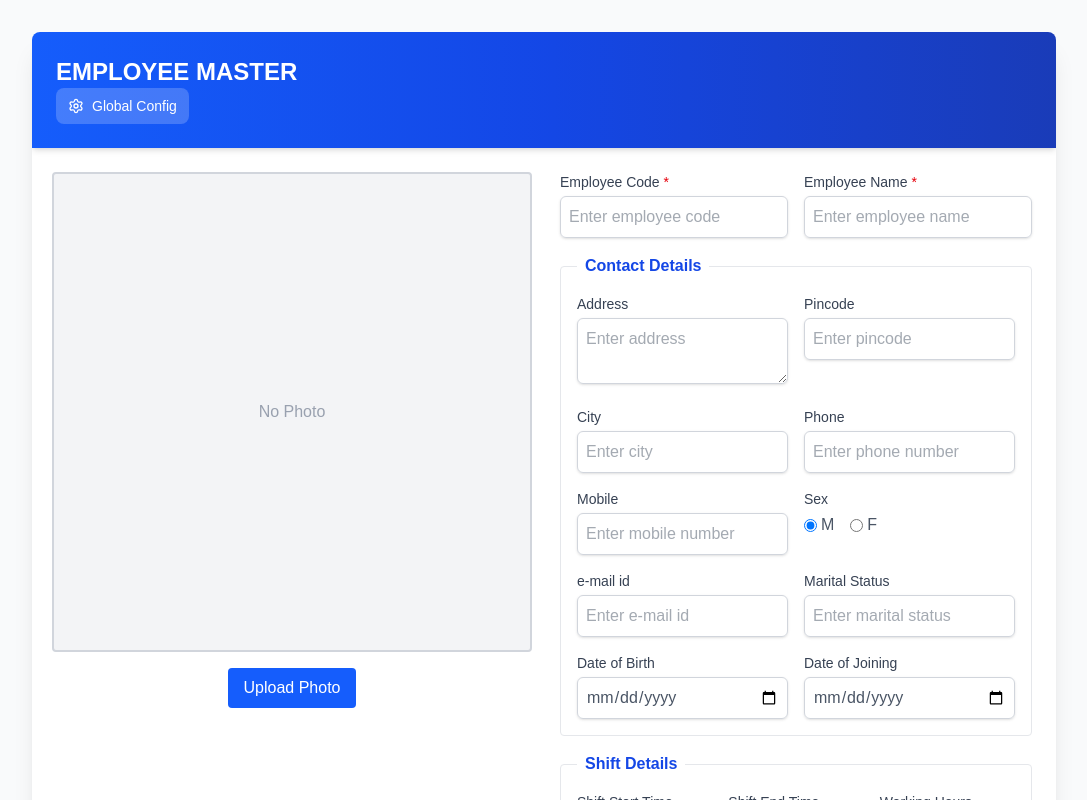
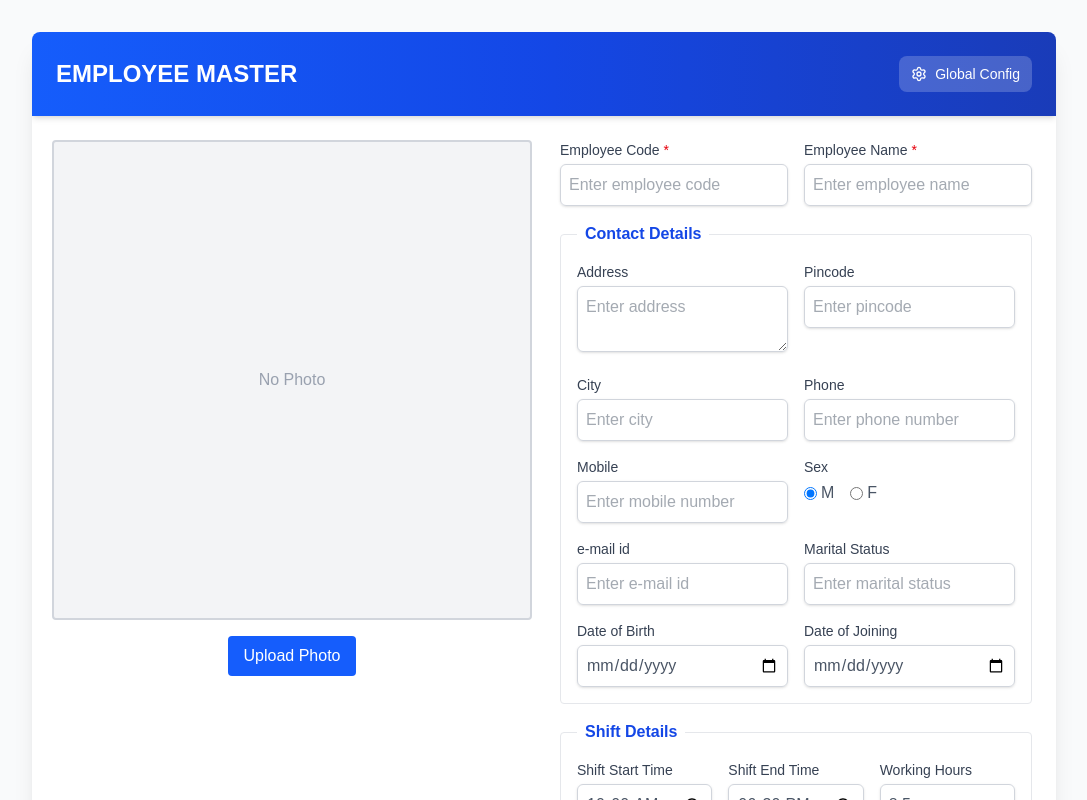
Before and after one commit to superAman07/courier-billing-app, a Next.js app: page /employee-master in a window 1280 px wide. Shown: the top 800 px of the page, without its empty margins (96-1183 px from the left). Built offline with nearby package versions, Linux system fonts and the light colour scheme; no server answers; the database is empty.

Commit message:
updated some slightly changes

```diff
--- a/components/employeeMaster.tsx
+++ b/components/employeeMaster.tsx
@@ -166,11 +166,11 @@ export default function EmployeeMaster() {
   return (
     <div className="bg-gray-50 min-h-screen p-4 sm:p-6 lg:p-8">
       <div className="max-w-5xl mx-auto bg-white rounded-lg shadow-xl overflow-hidden">
-        <div className="p-6 bg-gradient-to-r from-blue-600 via-blue-700 to-blue-800 shadow-md">
+        <div className="p-6 bg-gradient-to-r from-blue-600 via-blue-700 to-blue-800 shadow-md flex justify-between items-center">
           <h1 className="text-2xl font-bold text-white">EMPLOYEE MASTER</h1>
           <button
             onClick={() => setIsSettingsOpen(true)}
-            className="flex items-center gap-2 bg-white/20 hover:bg-white/30 text-white px-3 py-2 rounded-lg text-sm font-medium transition-colors"
+            className="flex items-center cursor-pointer gap-2 bg-white/20 hover:bg-white/30 text-white px-3 py-2 rounded-lg text-sm font-medium transition-colors"
           >
             <Settings className="w-4 h-4" /> Global Config
           </button>
@@ -344,7 +344,7 @@ export default function EmployeeMaster() {
               <div className="bg-white rounded-lg shadow-xl w-96 p-6">
                   <div className="flex justify-between items-center mb-4">
                       <h3 className="text-lg font-bold text-gray-800">Global Configuration</h3>
-                                <button onClick={() => setIsSettingsOpen(false)} className="text-gray-500 hover:text-red-500"><X className="w-5 h-5"/></button>
+                      <button onClick={() => setIsSettingsOpen(false)} className="text-gray-500 cursor-pointer hover:text-red-500"><X className="w-5 h-5"/></button>
                   </div>
                   <div className="mb-4">
                       <label className="block text-sm font-medium text-gray-700 mb-1">Universal Rate Per KM (₹)</label>
```
Lines whose indentation alone changed are shown as unchanged.
